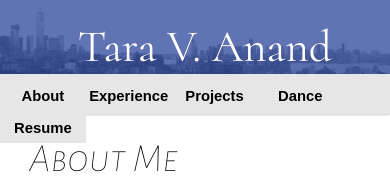
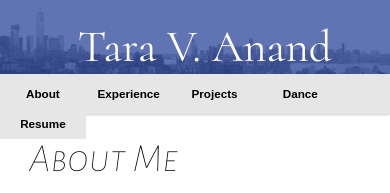
Before and after one commit to TaraAnand/taraanand.github.io, a plain HTML site: page index.html in a window 390 px wide. Shown: the top 193 px of the page. Drawn offline with Linux system fonts and the light colour scheme.

Commit message:
nav button iphone

```diff
--- a/css/tara.css
+++ b/css/tara.css
@@ -616,7 +616,7 @@ ul{
         position: sticky;
         position: -webkit-sticky;
         top: 0;
-        font-size: 20px;
+        font-size: 3vw;
         font-family:'Alegreya Sans', sans-serif;
         z-index:1;
         color: black;
@@ -629,7 +629,7 @@ ul{
         text-align: center;
         background-color: rgb(230,230,230);
         top: 0;
-        font-size: 3.8vw;
+        font-size: 3vw;
         font-weight: bold;
         font-family:'Alegreya Sans', sans-serif;
         z-index:1;
```
